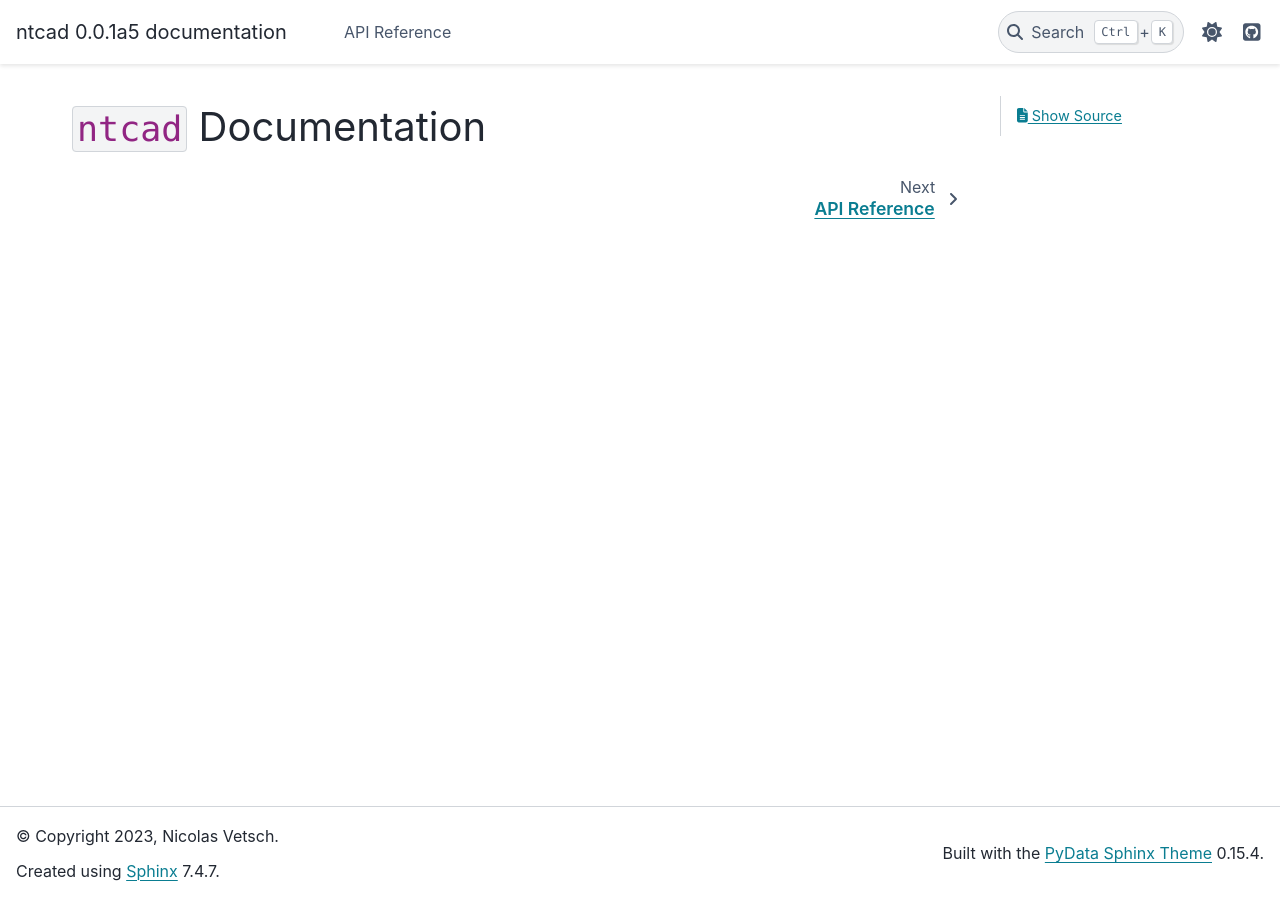
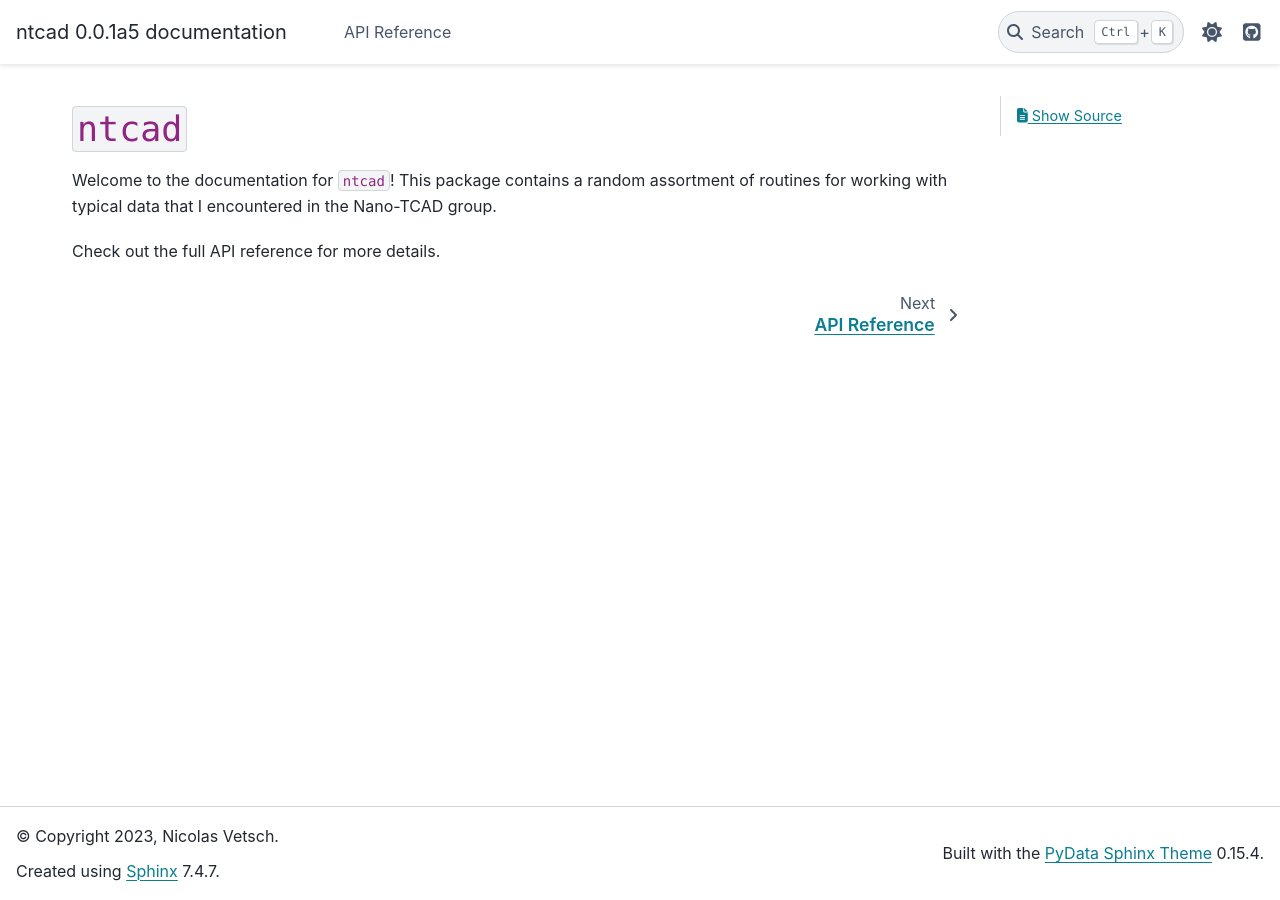
Before and after one commit to vetschn/ntcad, a Sphinx documentation site: the page built from doc/source/index.rst, in a window 1280 px wide. Built offline with Sphinx 7.4.7 and the PyData theme 0.15.4, drawn with Linux system fonts in a browser that asks for light colours; cross-references to code outside the pages are shown as plain code.

Commit message:
Small tweaks

```diff
--- a/doc/source/_templates/autosummary/method.rst
+++ b/doc/source/_templates/autosummary/method.rst
@@ -4,8 +4,6 @@
 
 .. currentmodule:: {{ module }}
 
-method
-
 .. auto{{ objtype }}:: {{ fullname | replace("ntcad.", "ntcad::") }}
 
 {# In the fullname (e.g. `ntcad.omen.operations.methodname`), the module name
--- a/doc/source/index.rst
+++ b/doc/source/index.rst
@@ -1,10 +1,16 @@
 .. _ntcad_docs_mainpage:
 
-`ntcad` Documentation
-=====================
+`ntcad`
+=======
 
 .. toctree::
    :maxdepth: 1
    :hidden:
 
    API Reference <api/index>
+
+Welcome to the documentation for `ntcad`! This package contains a random
+assortment of routines for working with typical data that I encountered
+in the Nano-TCAD group.
+
+Check out the full API reference for more details.
```
